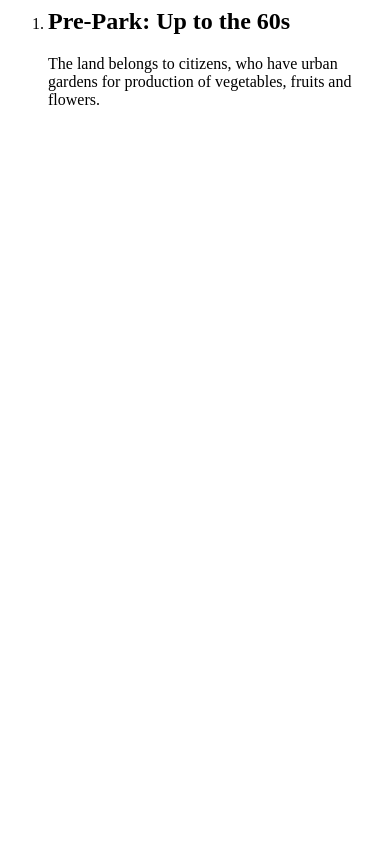
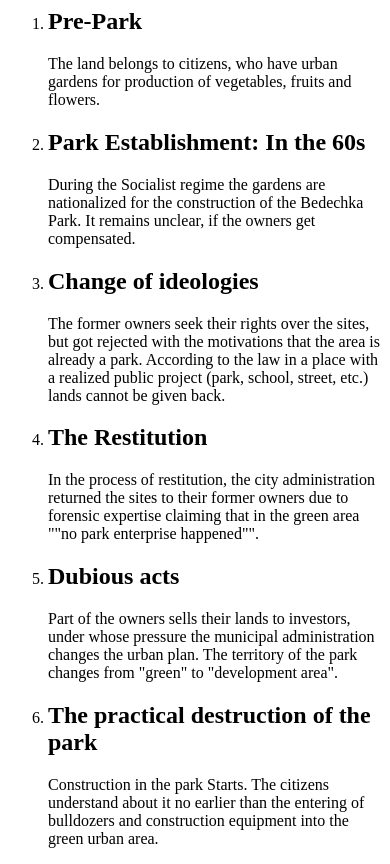
Before and after one commit to Cooty/the-bedechka-case, a Symfony app: template templates/home/partials/timeline.html.twig in a window 390 px wide. Before the commit the page ends 105 px from the top, so only its background shows below. Run offline with Twig, Linux system fonts and the light colour scheme; the template is opened without the code that fills it, so the values that code supplies are empty; some libraries are stand-ins or nearby versions.

Commit message:
[WIP] Timeline
- Set breakpoint of map to desktop, tablet gets mobile layout

```diff
--- a/assets/scss/base/_base.scss
+++ b/assets/scss/base/_base.scss
@@ -2,3 +2,4 @@
 @import "document";
 @import "global";
 @import "silent-classes";
+@import "mixins";
--- a/assets/scss/config/_colors.scss
+++ b/assets/scss/config/_colors.scss
@@ -4,7 +4,6 @@ $green: #22943d;
 $dark-green: #186f2d;
 $orange: #dd8f14;
 $beige: #efe9dc;
-$dark-beige: #efe9dc;
 $backdrop-grey: rgba(58, 58, 58, .8);
 $purple: #575ae3;
 $facebook-blue: #3C5A99;
--- a/templates/home/partials/timeline.html.twig
+++ b/templates/home/partials/timeline.html.twig
@@ -1,12 +1,61 @@
 <article class="timeline">
     <ol class="timeline__steps">
         <li class="timeline__step">
-            <div class="box">
-                {% include('./components/sub-header.html.twig') with {'text': 'Pre-Park: Up to the 60s', 'classes': 'timeline__header', 'priority': 2} only %}
+            <div class="box timeline__box">
+                {% include('./components/sub-header.html.twig') with {'text': 'Pre-Park', 'classes': 'timeline__header', 'priority': 2} only %}
                 <div class="timeline__illustration"></div>
                 <p class="timeline__text">
                     The land belongs to citizens, who have urban gardens for production of vegetables, fruits and flowers.
+            </div>
+        </li>
+        <li class="timeline__step">
+            <div class="box timeline__box">
+                {% include('./components/sub-header.html.twig') with {'text': 'Park Establishment: In the 60s', 'classes': 'timeline__header', 'priority': 2} only %}
+                <div class="timeline__illustration"></div>
+                <p class="timeline__text">
+                    During the Socialist regime the gardens are nationalized for the construction of the Bedechka Park. It remains unclear, if the owners get compensated.
                 </p>
+                {#Up to the 60s#}
+            </div>
+        </li>
+        <li class="timeline__step">
+            <div class="box timeline__box">
+                {% include('./components/sub-header.html.twig') with {'text': 'Change of ideologies', 'classes': 'timeline__header', 'priority': 2} only %}
+                <div class="timeline__illustration"></div>
+                <p class="timeline__text">
+                    The former owners seek their rights over the sites, but got rejected with the motivations that the area is already a park.     According to the law in a place with a realized public project (park, school, street, etc.) lands cannot be given back.
+                </p>
+                {#1989 and the beginning of the 90s#}
+            </div>
+        </li>
+        <li class="timeline__step">
+            <div class="box timeline__box">
+                {% include('./components/sub-header.html.twig') with {'text': 'The Restitution', 'classes': 'timeline__header', 'priority': 2} only %}
+                <div class="timeline__illustration"></div>
+                <p class="timeline__text">
+                    In the process of restitution, the city administration returned the sites to their former owners due to forensic expertise claiming that in the green area ""no park enterprise happened"".
+                </p>
+                {#Mid of the 90s#}
+            </div>
+        </li>
+        <li class="timeline__step">
+            <div class="box timeline__box">
+                {% include('./components/sub-header.html.twig') with {'text': 'Dubious acts', 'classes': 'timeline__header', 'priority': 2} only %}
+                <div class="timeline__illustration"></div>
+                <p class="timeline__text">
+                    Part of the owners sells their lands to investors, under whose pressure the municipal administration changes the urban plan. The territory of the park changes from "green" to "development area".
+                </p>
+                {#The New Millenia#}
+            </div>
+        </li>
+        <li class="timeline__step">
+            <div class="box timeline__box">
+                {% include('./components/sub-header.html.twig') with {'text': 'The practical destruction of the park', 'classes': 'timeline__header', 'priority': 2} only %}
+                <div class="timeline__illustration"></div>
+                <p class="timeline__text">
+                    Construction in the park Starts. The citizens understand about it no earlier than the entering of bulldozers and construction equipment into the green urban area.
+                </p>
+                {#March 2016#}
             </div>
         </li>
     </ol>
```
Also changed, not shown: assets/scss/base/_mixins.scss (added, +12 -0 lines), assets/scss/layout/_cases-map.scss (+10 -16 lines), assets/scss/layout/_timeline.scss (+65 -1 lines).
